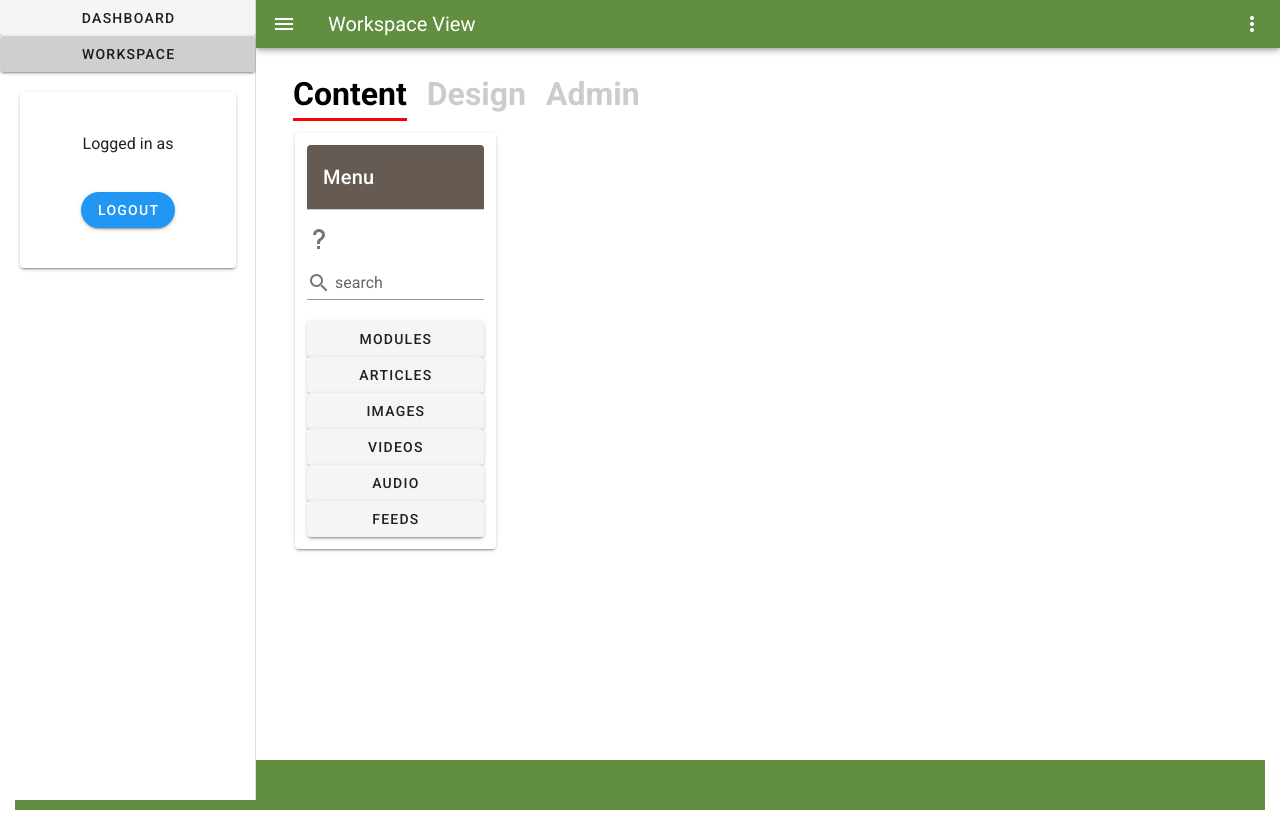
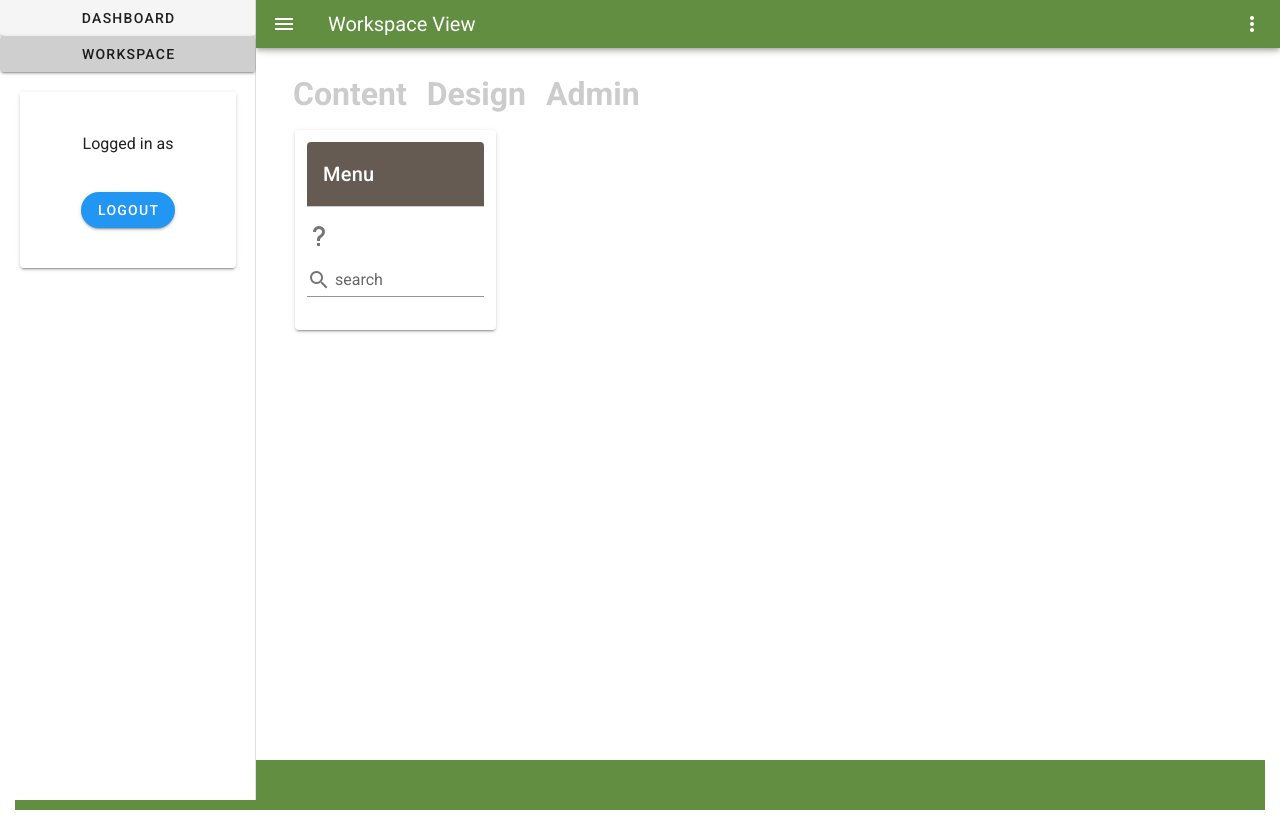
Before and after one commit to iingles/isaac-ingles-3790-final, a Vue app: page /workspace/1 in a window 1280 px wide. Built offline with nearby package versions, Linux system fonts and the light colour scheme.

Commit message:
partially fixed workspace menu active state

```diff
--- a/src/components/workspace/menus/WorkspaceMenu.vue
+++ b/src/components/workspace/menus/WorkspaceMenu.vue
@@ -1,9 +1,9 @@
 <template>
     <v-container>
         <v-row class="unselectable">
-            <h1 class="workspace-link" :class="{active: isActive==1}" @click="activeView='content', isActive = 1">Content</h1>
-            <h1 class="workspace-link" :class="{active: isActive==2}" @click="activeView='design', isActive= 2">Design</h1>
-            <h1 class="workspace-link" :class="{active: isActive==3}" @click="activeView='admin', isActive = 3">Admin</h1>
+            <h1 class="workspace-link" :class="{active: isActive=='content'}" @click="activeView='content', isActive = 'content'">Content</h1>
+            <h1 class="workspace-link" :class="{active: isActive=='design'}" @click="activeView='design', isActive= 'design'">Design</h1>
+            <h1 class="workspace-link" :class="{active: isActive=='admin'}" @click="activeView='admin', isActive = 'admin'">Admin</h1>
         </v-row>
     </v-container>
 </template>
@@ -11,16 +11,28 @@
 <script>
 
 export default {
+    props: {
+        view: String,
+    },
     data: ()=> {
         return {
             activeView: '',
-            isActive: 1, //1 by default
+            isActive: 'content', //1 by default
         }
     },
     watch: {
         activeView() {
             this.$emit('changemode', this.activeView)
+        },
+        view() {
+            this.activeView = this.view
+
         }
+    },
+    created() {
+
+        this.activeView = this.view
+        this.isActive = this.view
     }
 }
 </script>
--- a/src/views/Workspace.vue
+++ b/src/views/Workspace.vue
@@ -2,6 +2,7 @@
      <v-container>
         <WorkspaceMenu
         @changemode="change($event)"
+        :view="viewMode"
         />
         <v-row>
             <v-col xs="12" sm="12" md="4" lg="3" cols='12'>
@@ -56,6 +57,12 @@ export default {
             this.searchString = evt
         }
     },
+    created() {
+        //make sure that the workspace menu always reflects the route
+
+        this.viewMode = this.$route.params.viewmode
+
+    }
 }
 </script>
 
```
